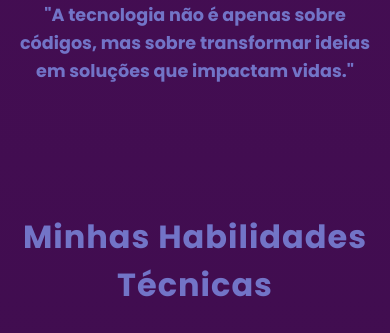
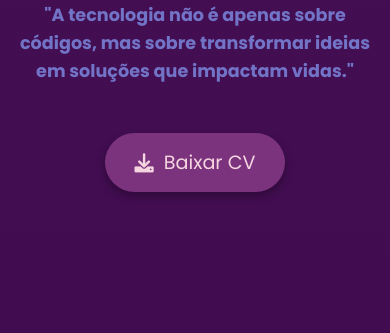
Before and after one commit to JamileRockenbach/meu-portifolio, a plain HTML site: page index.html in a window 390 px wide. Shown: the part 1620-1953 px from the top of the page. Drawn offline with nearby package versions, Linux system fonts and the light colour scheme.

Commit message:
mudança no botão de CV

```diff
--- a/index.html
+++ b/index.html
@@ -1,5 +1,6 @@
 <!DOCTYPE html>
 <html lang="pt-br">
+
 <head>
     <meta charset="UTF-8">
     <meta name="viewport" content="width=device-width, initial-scale=1.0">
@@ -10,6 +11,7 @@
     <link href="https://fonts.googleapis.com/css2?family=Poppins:wght@300;400;600;700&display=swap" rel="stylesheet">
     <link rel="stylesheet" href="https://cdnjs.cloudflare.com/ajax/libs/font-awesome/6.0.0-beta3/css/all.min.css">
 </head>
+
 <body>
     <header>
         <h2>Jamile Rockenbach - Desenvolvedora</h2>
@@ -32,12 +34,22 @@
             <div class="sobreContainer">
                 <div class="sobreTexto">
                     <h1>Um pouquinho sobre mim...</h1>
-                    <p>Olá, me chamo Jamile Rockenbach Ferreira, tenho 18 anos e sou estudante de Ciência da Computação na Atitus Educação.</p>
-                    <p>Desde cedo sou apaixonada por tecnologia e hoje desenvolvo projetos com Java, C#, .NET, Python, HTML, CSS e JavaScript,
+                    <p>Olá, me chamo Jamile Rockenbach Ferreira, tenho 18 anos e sou estudante de Ciência da Computação
+                        na Atitus Educação.</p>
+                    <p>Desde cedo sou apaixonada por tecnologia e hoje desenvolvo projetos com Java, C#, .NET, Python,
+                        HTML, CSS e JavaScript,
                         explorando desde sites e interfaces até aplicações com foco em Full Stack.</p>
-                    <p>Estou em constante evolução por meio de cursos, estudos independentes e experiências práticas que reforçam meu compromisso em crescer tecnicamente e contribuir com soluções inovadoras, criativas e eficientes.</p>
-                    <p>Busco uma oportunidade na área para aprender com profissionais experientes, participar de projetos reais e crescer junto com uma equipe que valorize dedicação, responsabilidade e vontade de fazer a diferença. </p>
-                    <h3 id="motivacional">"A tecnologia não é apenas sobre códigos, mas sobre transformar ideias em soluções que impactam vidas."</h3>
+                    <p>Estou em constante evolução por meio de cursos, estudos independentes e experiências práticas que
+                        reforçam meu compromisso em crescer tecnicamente e contribuir com soluções inovadoras, criativas
+                        e eficientes.</p>
+                    <p>Busco uma oportunidade na área para aprender com profissionais experientes, participar de
+                        projetos reais e crescer junto com uma equipe que valorize dedicação, responsabilidade e vontade
+                        de fazer a diferença. </p>
+                    <h3 id="motivacional">"A tecnologia não é apenas sobre códigos, mas sobre transformar ideias em
+                        soluções que impactam vidas."</h3>
+                    <a href="assets/Currículo Jamile Rockenbach.pdf" class="download-cv" download>
+                        <i class="fas fa-download"></i> Baixar CV
+                    </a>
                 </div>
                 <div class="sobreFoto">
                     <img src="assets/minha-foto.jpeg" alt="Foto Jamile Rockenbach Ferreira">
@@ -112,7 +124,8 @@
                         <div class="card-content">
                             <h3>Python para IA: do zero ao primeiro chatbot</h3>
                             <p>Assimov Academy</p>
-                            <a href="https://hub.asimov.academy/validar-certificado/a4ebd041-9c3c-46e3-a21f-f72c8ea1759a" target="_blank">Ver Credencial</a>
+                            <a href="https://hub.asimov.academy/validar-certificado/a4ebd041-9c3c-46e3-a21f-f72c8ea1759a"
+                                target="_blank">Ver Credencial</a>
                         </div>
                     </div>
                     <div class="card">
@@ -120,7 +133,8 @@
                         <div class="card-content">
                             <h3>NLW Agents - Iniciante</h3>
                             <p>Rocketseat</p>
-                            <a href="https://app.rocketseat.com.br/certificates/e62ba556-f08f-4cbd-92fe-0c079716d7f9" target="_blank">Ver Credencial</a>
+                            <a href="https://app.rocketseat.com.br/certificates/e62ba556-f08f-4cbd-92fe-0c079716d7f9"
+                                target="_blank">Ver Credencial</a>
                         </div>
                     </div>
                     <div class="card">
@@ -170,9 +184,11 @@
                         <img src="assets/jornada.jpeg" alt="Imagem do Projeto">
                         <div class="card-content">
                             <h3>Game a Jornada de Luz</h3>
-                            <p>A Jornada de Luz é um jogo 2D desenvolvido em Python no Pygame que une a arte e emoção para guiar o jogador por uma experiência simbólica de superação.</p>
+                            <p>A Jornada de Luz é um jogo 2D desenvolvido em Python no Pygame que une a arte e emoção
+                                para guiar o jogador por uma experiência simbólica de superação.</p>
                             <div class="project-links">
-                                <a href="https://github.com/JamileRockenbach/Jornada_de_Luz" target="_blank"><i class="fab fa-github"></i> GitHub</a>
+                                <a href="https://github.com/JamileRockenbach/Jornada_de_Luz" target="_blank"><i
+                                        class="fab fa-github"></i> GitHub</a>
                             </div>
                         </div>
                     </div>
@@ -180,9 +196,12 @@
                         <img src="assets/dashboard.jpeg" alt="Imagem do Projeto">
                         <div class="card-content">
                             <h3>Mini Dashboard de Dados</h3>
-                            <p>Projeto desenvolvido com o objetivo de praticar e demonstrar habilidades com Python, tkinter, pandas e matplotlib, criando uma aplicação que permite visualizar e analisar dados contidos em arquivos .csv de forma interativa e intuitiva.</p>
+                            <p>Projeto desenvolvido com o objetivo de praticar e demonstrar habilidades com Python,
+                                tkinter, pandas e matplotlib, criando uma aplicação que permite visualizar e analisar
+                                dados contidos em arquivos .csv de forma interativa e intuitiva.</p>
                             <div class="project-links">
-                                <a href="https://github.com/JamileRockenbach/dashboard_python" target="_blank"><i class="fab fa-github"></i> GitHub</a>
+                                <a href="https://github.com/JamileRockenbach/dashboard_python" target="_blank"><i
+                                        class="fab fa-github"></i> GitHub</a>
                             </div>
                         </div>
                     </div>
@@ -190,9 +209,11 @@
                         <img src="assets/botytalkimg.jpeg" alt="Imagem do Projeto">
                         <div class="card-content">
                             <h3>BotyTalk - seu chatbot</h3>
-                            <p>Um chatbot desenvolvido em python e inteligência artificial para ajudar nos estudos. Feito durante o curso da Assimov Academy.</p>
+                            <p>Um chatbot desenvolvido em python e inteligência artificial para ajudar nos estudos.
+                                Feito durante o curso da Assimov Academy.</p>
                             <div class="project-links">
-                                <a href="https://github.com/JamileRockenbach/BotyTalk" target="_blank"><i class="fab fa-github"></i> GitHub</a>
+                                <a href="https://github.com/JamileRockenbach/BotyTalk" target="_blank"><i
+                                        class="fab fa-github"></i> GitHub</a>
                             </div>
                         </div>
                     </div>
@@ -200,9 +221,11 @@
                         <img src="assets/POO.jpeg" alt="Imagem do Projeto">
                         <div class="card-content">
                             <h3>Sistema de Estoque com POO Python</h3>
-                            <p>Desenvolvimento de um mini sistema de estoque e vendas, implementado em Programação Orientada a Objetos e utilizando estruturas de dados Lista, Pilha e Fila.</p>
+                            <p>Desenvolvimento de um mini sistema de estoque e vendas, implementado em Programação
+                                Orientada a Objetos e utilizando estruturas de dados Lista, Pilha e Fila.</p>
                             <div class="project-links">
-                                <a href="https://github.com/bymariia/PROJETO-SISTEMA-ESTOQUE-" target="_blank"><i class="fab fa-github"></i> GitHub</a>
+                                <a href="https://github.com/bymariia/PROJETO-SISTEMA-ESTOQUE-" target="_blank"><i
+                                        class="fab fa-github"></i> GitHub</a>
                             </div>
                         </div>
                     </div>
@@ -211,9 +234,11 @@
                         <div class="card-content">
                             <h3>Cadastro de Veículos em Java</h3>
                             <p>Esse projetinho nasceu a partir do exercício de cadastro de veículos que fizemos em sala.
-                                A ideia era pegar o código que estava procedural e transformar em orientado a objetos, aplicando abstração e encapsulamento.</p>
+                                A ideia era pegar o código que estava procedural e transformar em orientado a objetos,
+                                aplicando abstração e encapsulamento.</p>
                             <div class="project-links">
-                                <a href="https://github.com/bymariia/Cadastro-de-Veiculos-.git" target="_blank"><i class="fab fa-github"></i> GitHub</a>
+                                <a href="https://github.com/bymariia/Cadastro-de-Veiculos-.git" target="_blank"><i
+                                        class="fab fa-github"></i> GitHub</a>
                             </div>
                         </div>
                     </div>
@@ -221,9 +246,12 @@
                         <img src="assets/ExBiblioteca.jpeg" alt="Imagem do Projeto">
                         <div class="card-content">
                             <h3>Sistema de Biblioteca em Java</h3>
-                            <p>Sistema de gerenciamento de biblioteca desenvolvido em Java, utilizando os conceitos de Programação Orientada a Objetos, herança, polimorfismo, encapsulamento e abstração em um projeto funcional.</p>
+                            <p>Sistema de gerenciamento de biblioteca desenvolvido em Java, utilizando os conceitos de
+                                Programação Orientada a Objetos, herança, polimorfismo, encapsulamento e abstração em um
+                                projeto funcional.</p>
                             <div class="project-links">
-                                <a href="https://github.com/JamileRockenbach/sistema-biblioteca.git" target="_blank"><i class="fab fa-github"></i> GitHub</a>
+                                <a href="https://github.com/JamileRockenbach/sistema-biblioteca.git" target="_blank"><i
+                                        class="fab fa-github"></i> GitHub</a>
                             </div>
                         </div>
                     </div>
@@ -234,11 +262,13 @@
         <section id="contatos" class="section esconder">
             <h2>Entre em contato comigo!</h2>
             <div class="contact-links">
-                <a href="mailto:jamilerockenbach.tech@gmail.com" target="_blank"><i class="fas fa-envelope"></i> E-mail</a>
-                <a href="https://www.instagram.com/jami_r.f?igsh=azc4YjhxdjN3bGVn" target="_blank"><i class="fab fa-instagram"></i> Instagram</a>
-                <a href="https://www.linkedin.com/in/jamile-rockenbach-ferreira" target="_blank"><i class="fab fa-linkedin"></i> LinkedIn</a>
+                <a href="mailto:jamilerockenbach.tech@gmail.com" target="_blank"><i class="fas fa-envelope"></i>
+                    E-mail</a>
+                <a href="https://www.instagram.com/jami_r.f?igsh=azc4YjhxdjN3bGVn" target="_blank"><i
+                        class="fab fa-instagram"></i> Instagram</a>
+                <a href="https://www.linkedin.com/in/jamile-rockenbach-ferreira" target="_blank"><i
+                        class="fab fa-linkedin"></i> LinkedIn</a>
                 <a href="https://github.com/JamileRockenbach" target="_blank"><i class="fab fa-github"></i> GitHub</a>
-                <a href="assets/Currículo Jamile Rockenbach.pdf" target="_blank"><i class="botao"></i>Baixar Currículo</a>
             </div>
         </section>
     </main>
@@ -251,4 +281,5 @@
     <script src="script.js"></script>
 
 </body>
+
 </html>
--- a/style.css
+++ b/style.css
@@ -184,6 +184,29 @@ nav a:hover {
     font-size: 1.1rem;
 }
 
+.download-cv {
+    color: var(--light);
+    text-decoration: none;
+    font-size: 1.2rem;
+    padding: 15px 30px;
+    border-radius: 30px;
+    background: var(--medium);
+    transition: all 0.4s ease;
+    display: inline-flex;
+    align-items: center;
+    justify-content: center;
+    gap: 10px;
+    box-shadow: 0 4px 10px rgba(0, 0, 0, 0.3);
+    margin-top: 2rem;
+    margin-bottom: 2rem;
+}
+
+.download-cv:hover {
+    background: var(--purple);
+    transform: translateY(-5px) scale(1.05);
+    box-shadow: 0 8px 15px rgba(0, 0, 0, 0.5);
+}
+
 .sobreFoto {
     flex: 1;
     display: flex;
@@ -245,7 +268,6 @@ h3 {
 .skill-card img {
     width: 60px;
     height: auto;
-    ;
     transition: transform 0.4s ease;
     filter: brightness(0) invert(1);
 }
@@ -450,6 +472,11 @@ h3 {
         text-align: center;
     }
 
+    .download-cv {
+        margin-left: auto;
+        margin-right: auto;
+    }
+
     .sobreFoto {
         margin-top: 1.5rem;
         margin-bottom: 1.5rem;
```
